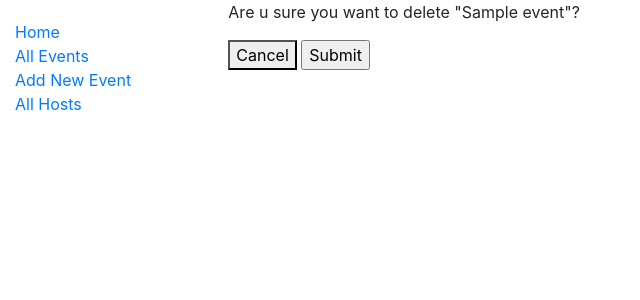
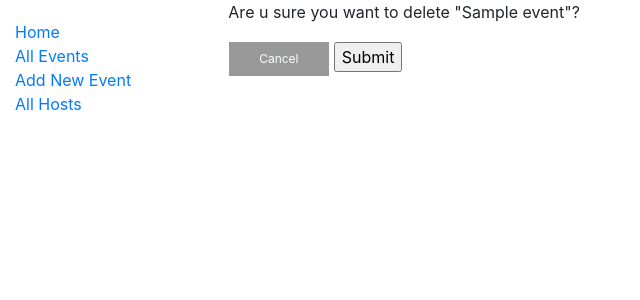
Before and after one commit to Nikki1970/eventsapp, a Django app: page /eventapp/delete_event/1/ in a window 1280 px wide. Shown: the top 300 px of the page, without its empty margins (0-640 px from the left). Run offline with Django 3.2, Linux system fonts and the light colour scheme; tables that the repository leaves empty hold one stand-in row (values such as "Sample post"); parts of the project's set-up code (start-up, migrations or seed data) failed here and were passed over.

Commit message:
fixed bug

```diff
--- a/eventapp/templates/eventapp/delete.html
+++ b/eventapp/templates/eventapp/delete.html
@@ -5,7 +5,7 @@
 <p>Are u sure you want to delete "{{event}}"?</p>
 <form action="{% url 'delete_event' event.pk %}" method="POST">
     {% csrf_token %}
-    <button onclick="{% url 'list-of-events' %}">Cancel</button>
+    <a href="{% url 'list-of-events' %}" class="event">Cancel</a>
     <input type="submit" name="Confirm">
 </form>
 {% endblock %}
```
